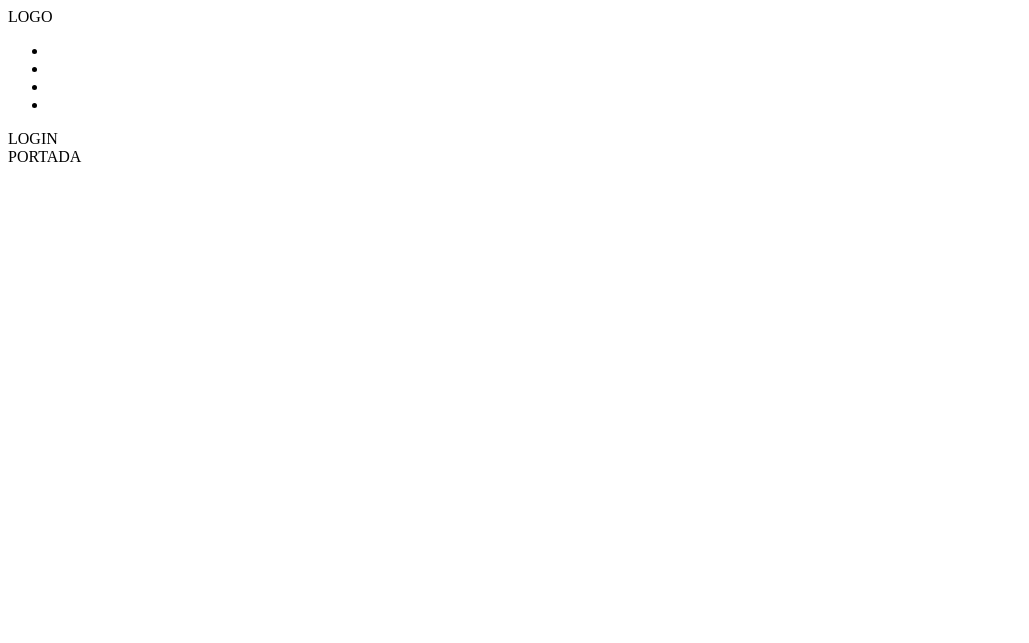
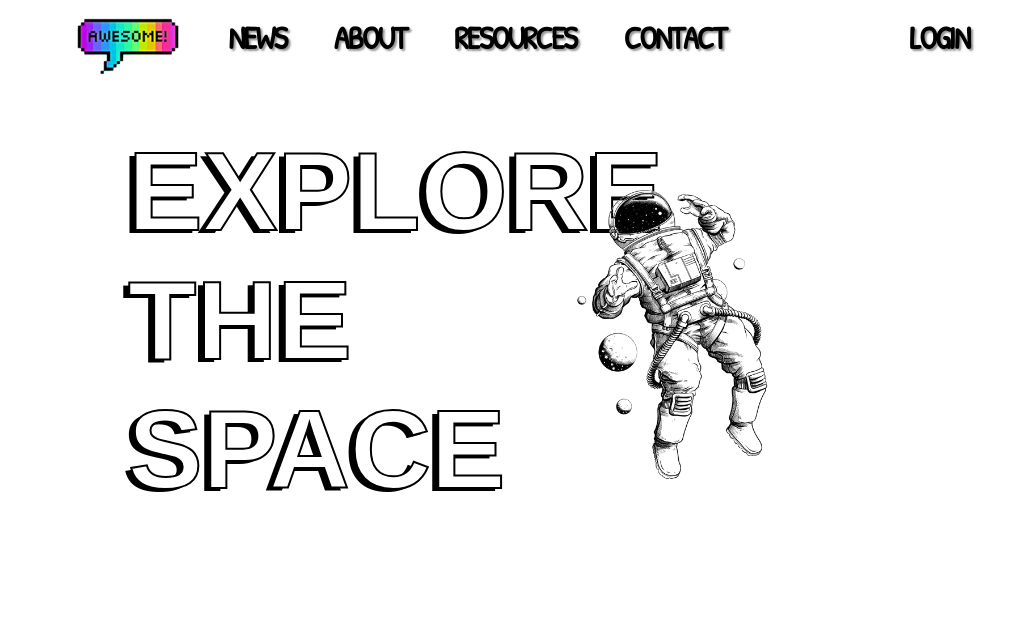
Before and after one commit to Solbagnasco/integrador, a plain HTML site: page index.html in a window 1280 px wide. Shown: the whole page, without its empty margins (0-1029 px from the left). Drawn offline with Linux system fonts and the light colour scheme; a web font is replaced by a local one.

Commit message:
formateo

```diff
--- a/index.html
+++ b/index.html
@@ -5,23 +5,27 @@
     <meta http-equiv="X-UA-Compatible" content="IE=edge">
     <meta name="viewport" content="width=device-width, initial-scale=1.0">
     <link rel="stylesheet" href="./style.css">
-    <title>Integrador</title>
+    <link rel="preconnect" href="https://fonts.gstatic.com">
+    <link href="https://fonts.googleapis.com/css2?family=Francois+One&family=Just+Another+Hand&family=Patrick+Hand&display=swap" rel="stylesheet">
 </head>
 <body>
     <header>
-        <nav>
-            <div>LOGO</div>
+        <nav class="navbar no-sel" id="home">
+            <div class="logo"><img src="./img/awesome.png" alt=""></div>
             <div>
-                <ul>
-                    <li><a href="#home"></a></li>
-                    <li><a href="#info"></a></li>
-                    <li><a href="#fotos"></a></li>
-                    <li><a href="#contacto"></a></li>
+                <ul class="lista-nav">
+                    <li><a href="#"></a>NEWS</li>
+                    <li><a href="#info"></a>ABOUT</li>
+                    <li><a href="#fotos"></a>RESOURCES</li>
+                    <li><a href="#contacto"></a>CONTACT</li>
                 </ul>
             </div>
-            <div>LOGIN</div>
+            <div class="login">LOGIN</div>
         </nav>
-        <div>PORTADA</div>
+        <div class="portada no-sel">
+            <h1>EXPLORE THE SPACE</h1>
+            <img src="./img/astro.png" alt="astronauta">
+        </div>
     </header>
     <main>
     <section></section>
--- a/style.css
+++ b/style.css
@@ -0,0 +1,142 @@
+body {
+    padding: 0px;
+    margin: 0px;
+}
+
+a {
+    text-decoration: none;
+    color: inherit;
+}
+
+.no-sel{
+    -webkit-user-select: none;
+    -moz-user-select: none;
+    -ms-user-select: none;
+    user-select: none;
+}
+
+.navbar {
+    position: fixed;
+    display: flex;
+    width: 100%;
+    z-index: 4;
+    margin-top: 1rem;
+    box-sizing: border-box;
+
+}
+
+.logo {
+    width: 20%;
+    display: flex;
+    justify-content: center;
+}
+
+.logo img {
+    width: 6.5rem;
+}
+
+.lista-nav {
+    width: 70%;
+    list-style: none;
+    display: flex;
+    justify-content: center;
+    margin: 0px;
+    color: blanchedalmond;
+
+    /* padding: 20px; */
+}
+
+.lista-nav li {
+    margin-right: 3rem;
+    color: black;
+    font-size: 2rem;
+    font-family: 'Patrick Hand', cursive;
+    text-shadow: 2px 2px 2px rgba(150, 150, 150, 1);
+    font-weight: bold;
+    letter-spacing: -2px;
+    -webkit-transition: all 0.5s linear;
+    -moz-transition: all 0.5s linear;
+    -o-transition: all 0.5s linear;
+    transition: all 0.5s linear;
+}
+
+.lista-nav li:hover {
+    -webkit-transform:scale(1.1);
+    transform:scale(1.1);
+    font-size: 2.2rem;
+}
+
+.login {
+    width: 10%;
+    color: black;
+    font-size: 2rem;
+    font-family: 'Patrick Hand', cursive;
+    display: flex;
+    justify-content: flex-end;
+    text-shadow: 2px 2px 2px rgba(150, 150, 150, 1);
+    font-weight: bold;
+    letter-spacing: -2px;
+    -webkit-transition: all 0.5s linear;
+    -moz-transition: all 0.5s linear;
+    -o-transition: all 0.5s linear;
+    transition: all 0.5s linear;
+}
+
+.login:hover {
+    -webkit-transform:scale(1.1);
+    transform:scale(1.1);
+    font-size: 2.2rem;
+
+}
+
+.portada {
+    width: 100%;
+    height: 80vh;
+    background-color: white;
+  /*   background-position-x: 60%;
+    background-position-y: 70%;
+    background-repeat: no-repeat; */
+    display: flex;
+    flex-direction: row;
+    align-items: center;
+   /*  justify-content: center; */
+}
+
+.portada h1 {
+    width: 30%;
+    background-color: transparent;
+    color: white;
+    font-family: 'Francois One', sans-serif;
+    text-shadow: -6px 3px 0px #000000;
+    font-size: 7rem;
+    -webkit-text-stroke: 2px black;
+    margin-left: 10%;
+    -webkit-transition: all 1s 0.1s ease-in-out;
+    -moz-transition: all 1s 0.1s ease-in-out;
+    -o-transition: all 1s 0.1s ease-in-out;
+    transition: all 1s 0.1s ease-in-out;
+}
+
+.portada h1:hover {
+    background-color: transparent;
+    color: black;
+    font-family: 'Francois One', sans-serif;
+    text-shadow: -6px 3px 0px #000000;
+    font-size: 7rem;
+    -webkit-text-stroke: 2px white;
+    -webkit-transform:scale(1.1);
+    transform:scale(1.1);
+}
+
+.portada img {
+    width: 25%;
+    transition:all 2s ease-in-out;
+
+}
+
+.portada img:hover {
+    -webkit-transform: rotate(360deg);
+    transform: rotate(360deg);
+
+
+}
```
Also changed, not shown: img/astro.png (added), img/awesome.png (added), img/saturno.png (added).
